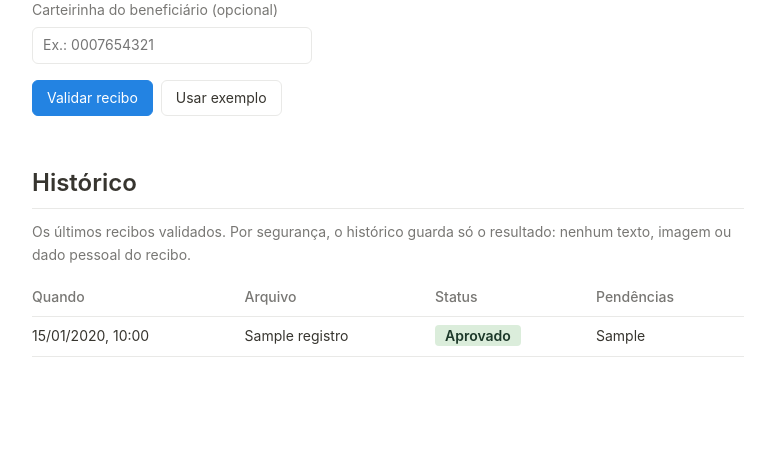
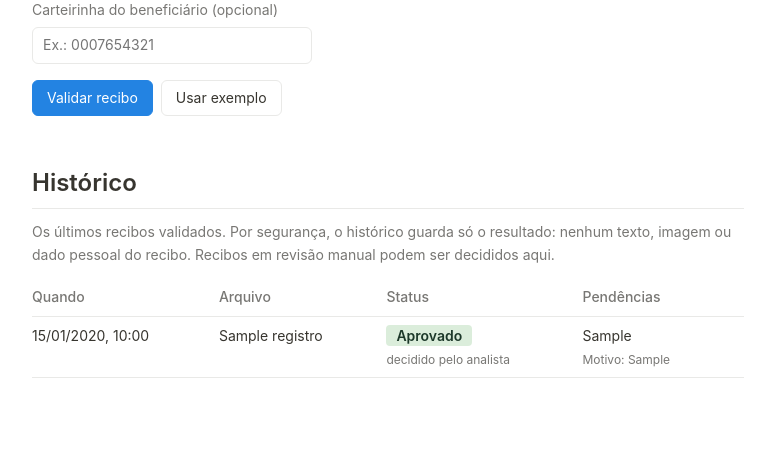
Before and after one commit to micaellabcabral/IDP, a Spring Boot app: page / in a window 1280 px wide. Shown: the part 577-1051 px from the top of the page, without its empty margins (252-1014 px from the left). Before the commit the page ends 934 px from the top, so only its background shows below. Run offline with Spring Boot 4, Linux system fonts and the light colour scheme; tables that the repository leaves empty hold one stand-in row (values such as "Sample post").

Commit message:
feat: revisao manual na tela
- aviso no resultado e botao Revisar no historico para recibos em revisao manual
- painel com motivo obrigatorio e botoes Aprovar reembolso e Reprovar
- o historico mostra que a decisao foi do analista e o motivo

```diff
--- a/src/main/resources/static/app.css
+++ b/src/main/resources/static/app.css
@@ -114,3 +114,14 @@ th, td { padding: 8px 12px 8px 0; border-bottom: 1px solid var(--linha); vertica
   background: var(--fundo); border: 1px solid var(--linha); border-radius: 6px; padding: 6px 10px;
 }
 .campo:focus-visible { outline: 2px solid var(--primario); outline-offset: 2px; }
+
+.chamada { display: flex; align-items: center; justify-content: space-between; gap: 12px; flex-wrap: wrap; margin-top: 20px;
+  padding: 12px 16px; border-radius: 6px; background: var(--laranja-fundo); color: var(--laranja-texto); font-size: 14px; }
+.revisao-recibo { font-weight: 600; margin: 8px 0 12px; }
+#motivo { font-family: inherit; }
+.botao-perigo { color: var(--vermelho-texto); border-color: var(--vermelho-fundo); }
+.botao-perigo:hover { background: var(--vermelho-fundo); }
+@media (prefers-color-scheme: dark) { .botao-perigo { color: #ff9c8f; } }
+.aviso-ok { margin-top: 12px; padding: 12px 16px; border-radius: 6px; background: var(--verde-fundo); color: var(--verde-texto); }
+.revisado { display: block; font-size: 12px; color: var(--suave); margin-top: 2px; }
+[hidden] { display: none !important; }
--- a/src/main/resources/static/app.js
+++ b/src/main/resources/static/app.js
@@ -14,6 +14,8 @@ const $ = (id) => document.getElementById(id);
 let modo = "arquivo";
 let arquivo = null; // { nome, tipo, base64 }
 let nomeArquivoTexto = "recibo.txt";
+let ultimo = null;      // ultimo recibo validado: { id, nomeArquivo }
+let emRevisao = null;   // recibo aberto no painel de revisao
 
 function el(tag, texto, classe) {
   const e = document.createElement(tag);
@@ -111,6 +113,8 @@ async function validar() {
       const erros = Array.isArray(json.erros) ? json.erros.join("\n") : json.detail;
       return mostrarErro(erros || "Não foi possível validar o recibo. Tente de novo.");
     }
+    const location = r.headers.get("Location");
+    ultimo = { id: location ? Number(location.split("/").pop()) : null, nomeArquivo: json.nomeArquivo };
     mostrarResultado(json);
     carregarHistorico();
   } catch {
@@ -152,6 +156,9 @@ function mostrarResultado(resposta) {
     return li;
   }));
 
+  $("chamada-revisao").hidden = resultado.status !== "REVISAO_MANUAL" || !ultimo || !ultimo.id;
+  $("revisao").hidden = true;
+
   $("resultado").hidden = false;
   $("resultado").scrollIntoView({ behavior: matchMedia("(prefers-reduced-motion: reduce)").matches ? "auto" : "smooth" });
 }
@@ -164,11 +171,22 @@ async function carregarHistorico() {
       const tr = el("tr");
       const status = el("td");
       status.append(el("span", STATUS[v.status] || v.status, "etiqueta " + v.status));
+      if (v.revisadoManualmente) status.append(el("span", "decidido pelo analista", "revisado"));
+      const pendencias = el("td", v.pendencias.length ? v.pendencias.join("; ") : "Nenhuma");
+      if (v.motivoRevisao) pendencias.append(el("span", "Motivo: " + v.motivoRevisao, "revisado"));
+      const acao = el("td");
+      if (v.status === "REVISAO_MANUAL") {
+        const botao = el("button", "Revisar", "botao");
+        botao.type = "button";
+        botao.addEventListener("click", () => abrirRevisao({ id: v.id, nomeArquivo: v.nomeArquivo }));
+        acao.append(botao);
+      }
       tr.append(
         el("td", new Date(v.criadoEm).toLocaleString("pt-BR", { dateStyle: "short", timeStyle: "short" })),
         el("td", v.nomeArquivo || "Sem nome"),
         status,
-        el("td", v.pendencias.length ? v.pendencias.join("; ") : "Nenhuma"),
+        pendencias,
+        acao,
       );
       return tr;
     }));
@@ -177,6 +195,59 @@ async function carregarHistorico() {
     $("historico-vazio").hidden = false;
   }
 }
+
+function abrirRevisao(recibo) {
+  emRevisao = recibo;
+  $("revisao-recibo").textContent = "#" + recibo.id + " " + (recibo.nomeArquivo || "");
+  $("motivo").value = "";
+  $("aviso-revisao").hidden = true;
+  $("aviso-revisao").className = "aviso-erro";
+  $("revisao").hidden = false;
+  $("revisao").scrollIntoView({ behavior: matchMedia("(prefers-reduced-motion: reduce)").matches ? "auto" : "smooth" });
+  $("motivo").focus({ preventScroll: true });
+}
+
+async function decidir(decisao) {
+  const aviso = $("aviso-revisao");
+  const motivo = $("motivo").value.trim();
+  aviso.className = "aviso-erro";
+  if (!motivo) {
+    aviso.hidden = false;
+    aviso.textContent = "Escreva o motivo da decisão.";
+    return;
+  }
+  try {
+    const r = await fetch("/api/documentos/" + encodeURIComponent(emRevisao.id) + "/revisao", {
+      method: "POST",
+      headers: { "Content-Type": "application/json" },
+      body: JSON.stringify({ decisao, motivo }),
+    });
+    const json = await r.json().catch(() => ({}));
+    if (!r.ok) {
+      aviso.hidden = false;
+      aviso.textContent = Array.isArray(json.erros) ? json.erros.join("\n") : (json.detail || "Não foi possível registrar a decisão.");
+      return;
+    }
+    if (ultimo && ultimo.id === emRevisao.id) {
+      $("status").className = "etiqueta " + json.status;
+      $("status").textContent = STATUS[json.status] + " na revisão manual";
+      $("chamada-revisao").hidden = true;
+    }
+    aviso.hidden = false;
+    aviso.className = "aviso-ok";
+    aviso.textContent = decisao === "APROVADO" ? "Reembolso aprovado na revisão manual." : "Recibo reprovado na revisão manual.";
+    setTimeout(() => { $("revisao").hidden = true; }, 1500);
+    carregarHistorico();
+  } catch {
+    aviso.hidden = false;
+    aviso.textContent = "Sem conexão com o servidor. Confira se a aplicação está rodando.";
+  }
+}
+
+$("abrir-revisao").addEventListener("click", () => abrirRevisao(ultimo));
+$("aprovar").addEventListener("click", () => decidir("APROVADO"));
+$("reprovar").addEventListener("click", () => decidir("REPROVADO"));
+$("cancelar-revisao").addEventListener("click", () => { $("revisao").hidden = true; });
 
 $("aba-arquivo").addEventListener("click", () => trocarAba("arquivo"));
 $("aba-texto").addEventListener("click", () => trocarAba("texto"));
--- a/src/main/resources/static/index.html
+++ b/src/main/resources/static/index.html
@@ -59,14 +59,33 @@
 
     <h3>Regras</h3>
     <ul id="regras" class="regras"></ul>
+
+    <div id="chamada-revisao" class="chamada" hidden>
+      <span>Este recibo precisa de uma decisão do analista antes do reembolso.</span>
+      <button type="button" id="abrir-revisao" class="botao">Revisar agora</button>
+    </div>
+  </section>
+
+  <section id="revisao" aria-labelledby="titulo-revisao" hidden>
+    <h2 id="titulo-revisao">Revisão manual</h2>
+    <p class="nota">Confira o recibo original e registre a decisão. O motivo fica salvo no histórico.</p>
+    <p id="revisao-recibo" class="revisao-recibo"></p>
+    <label for="motivo" class="rotulo">Motivo da decisão</label>
+    <textarea id="motivo" rows="3" maxlength="500" placeholder="Ex.: confirmei o CRM do profissional no conselho"></textarea>
+    <div class="acoes">
+      <button type="button" id="aprovar" class="botao-principal">Aprovar reembolso</button>
+      <button type="button" id="reprovar" class="botao botao-perigo">Reprovar</button>
+      <button type="button" id="cancelar-revisao" class="botao">Cancelar</button>
+    </div>
+    <p id="aviso-revisao" class="aviso-erro" role="alert" hidden></p>
   </section>
 
   <section aria-labelledby="titulo-historico">
     <h2 id="titulo-historico">Histórico</h2>
-    <p class="nota">Os últimos recibos validados. Por segurança, o histórico guarda só o resultado: nenhum texto, imagem ou dado pessoal do recibo.</p>
+    <p class="nota">Os últimos recibos validados. Por segurança, o histórico guarda só o resultado: nenhum texto, imagem ou dado pessoal do recibo. Recibos em revisão manual podem ser decididos aqui.</p>
     <div class="tabela-rolagem">
       <table>
-        <thead><tr><th>Quando</th><th>Arquivo</th><th>Status</th><th>Pendências</th></tr></thead>
+        <thead><tr><th>Quando</th><th>Arquivo</th><th>Status</th><th>Pendências</th><th></th></tr></thead>
         <tbody id="historico"></tbody>
       </table>
     </div>
```
